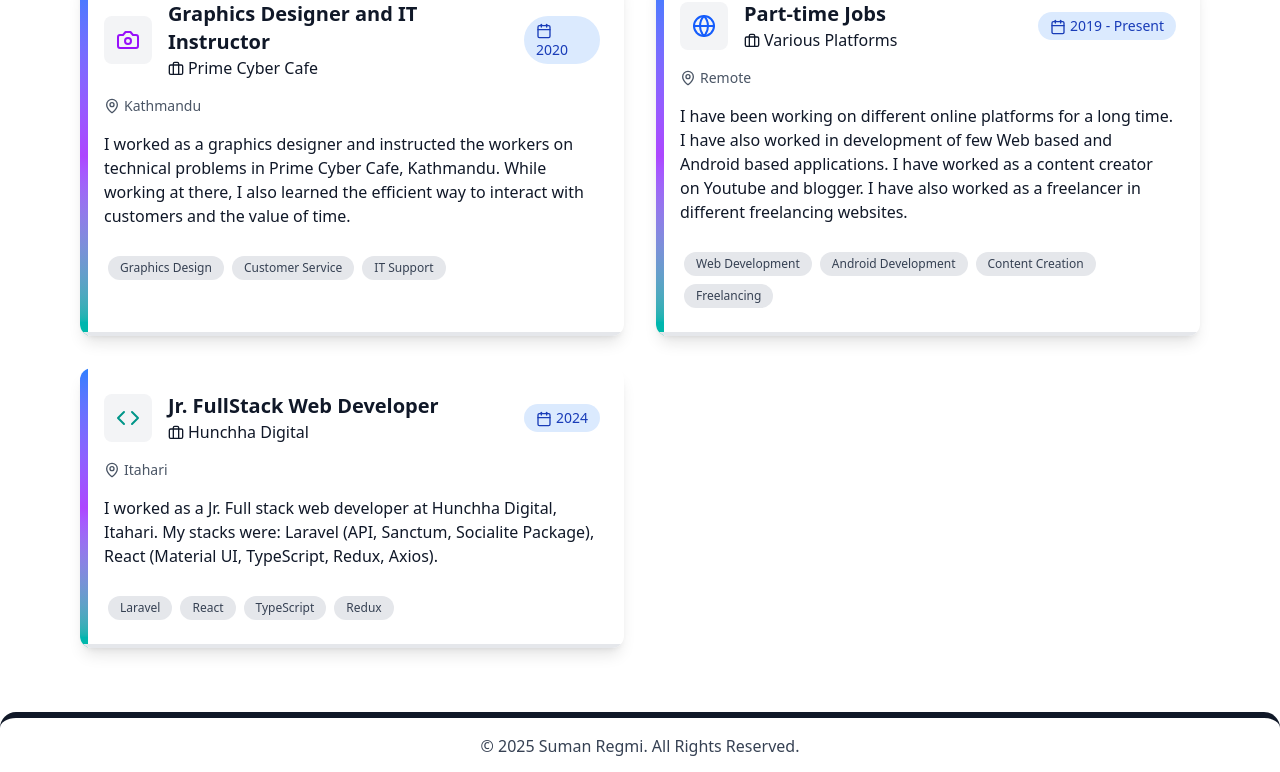
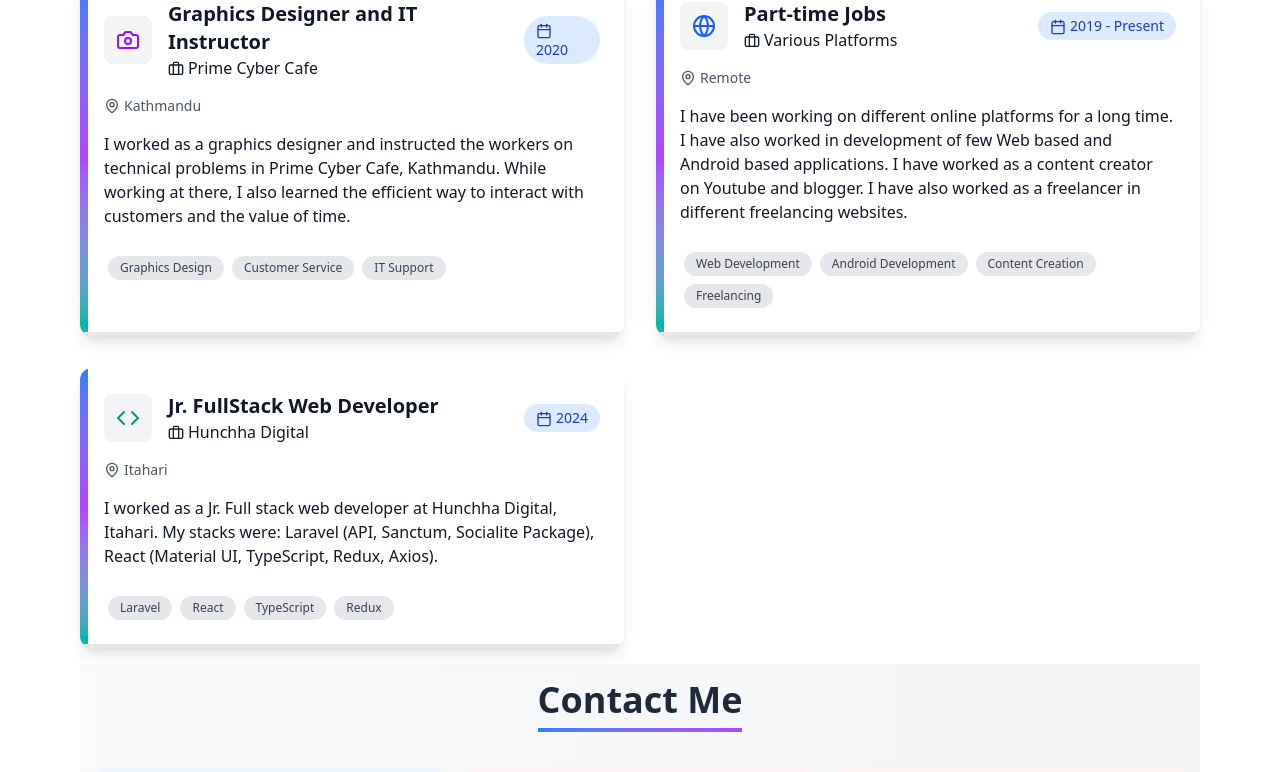
Before and after one commit to SumaniqueCode/SumaniqueCode, a React (Vite) app: page / in a window 1280 px wide. Shown: the part 2000-2772 px from the top of the page. Built offline with nearby package versions, Linux system fonts and the light colour scheme.

Commit message:
Added contact element in landing page

```diff
--- a/src/portfolio/landing/Landing.tsx
+++ b/src/portfolio/landing/Landing.tsx
@@ -1,5 +1,6 @@
 import { useThemeContext } from "../../ThemeContext"
 import About from "./components/about/About"
+import Contact from "./components/contact/Contact"
 import Experience from "./components/experience/Experience"
 import Hero from "./components/Hero"
 import Projects from "./components/projects/Projects"
@@ -24,6 +25,9 @@ const Landing = () => {
 
             {/*Experience Section */}
             <Experience darkMode={darkMode} />
+
+            {/*Contact Section */}
+            <Contact darkMode={darkMode} />
         </main>
     )
 }
```
